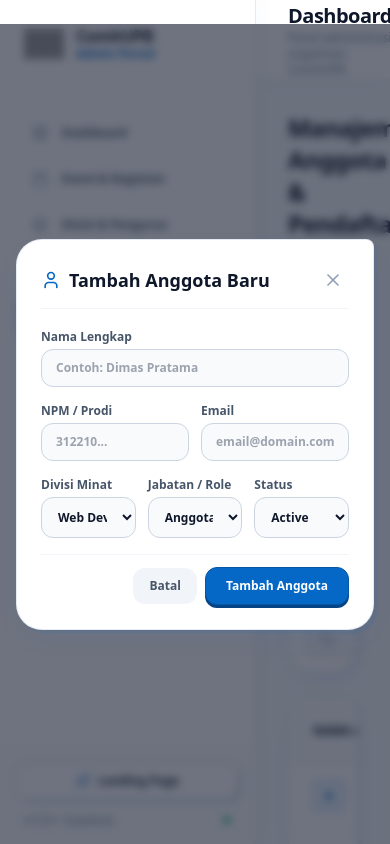
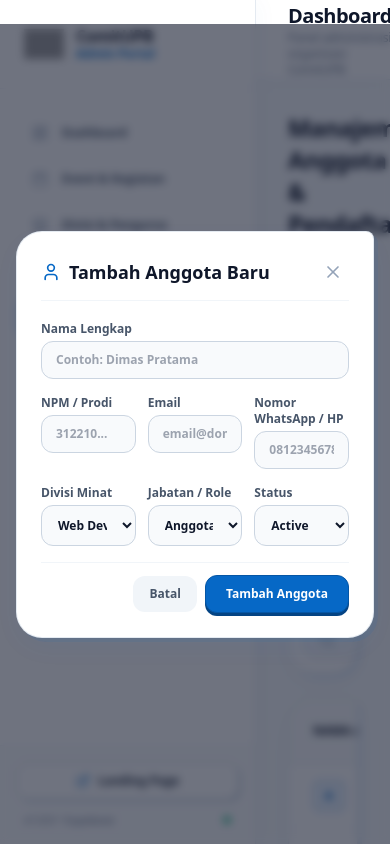
Before and after one commit to yuriya-dev/ComitUPB-Monorepo, a Next.js app: page /dashboard/members in a window 390 px wide. Both pictures are taken after a click on the button "Tambah Anggota Manual". Shown: the top 844 px of the page. Built offline with nearby package versions, Linux system fonts and the light colour scheme; no server answers; the database is empty; grey boxes are pictures that could not be loaded.

Commit message:
feat: add phone number input field to member modal edit/create form

```diff
--- a/src/app/dashboard/members/page.tsx
+++ b/src/app/dashboard/members/page.tsx
@@ -326,7 +326,7 @@ export default function MembersPage() {
             />
           </div>
 
-          <div className="grid grid-cols-2 gap-3">
+          <div className="grid grid-cols-3 gap-3">
             <div>
               <label className="block text-slate-600 font-bold mb-1">NPM / Prodi</label>
               <input
@@ -345,6 +345,16 @@ export default function MembersPage() {
                 placeholder="email@domain.com"
                 value={email}
                 onChange={(e) => setEmail(e.target.value)}
+                className="w-full bg-slate-50 border border-slate-300 rounded-[12px] px-3.5 py-2.5 text-dark font-semibold focus:outline-none focus:border-primary"
+              />
+            </div>
+            <div>
+              <label className="block text-slate-600 font-bold mb-1">Nomor WhatsApp / HP</label>
+              <input
+                type="tel"
+                placeholder="081234567890"
+                value={phoneNumber}
+                onChange={(e) => setPhoneNumber(e.target.value)}
                 className="w-full bg-slate-50 border border-slate-300 rounded-[12px] px-3.5 py-2.5 text-dark font-semibold focus:outline-none focus:border-primary"
               />
             </div>
```
